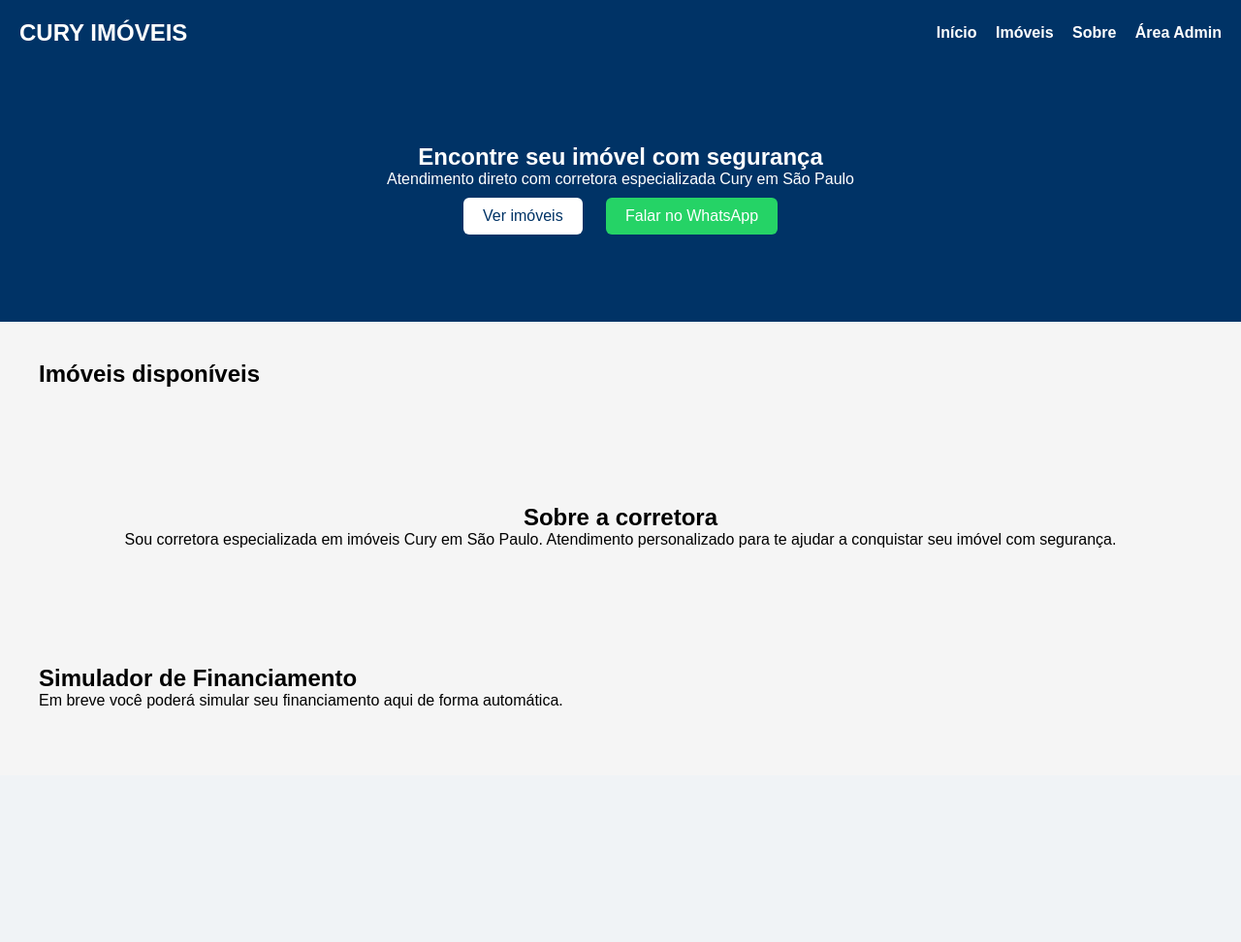
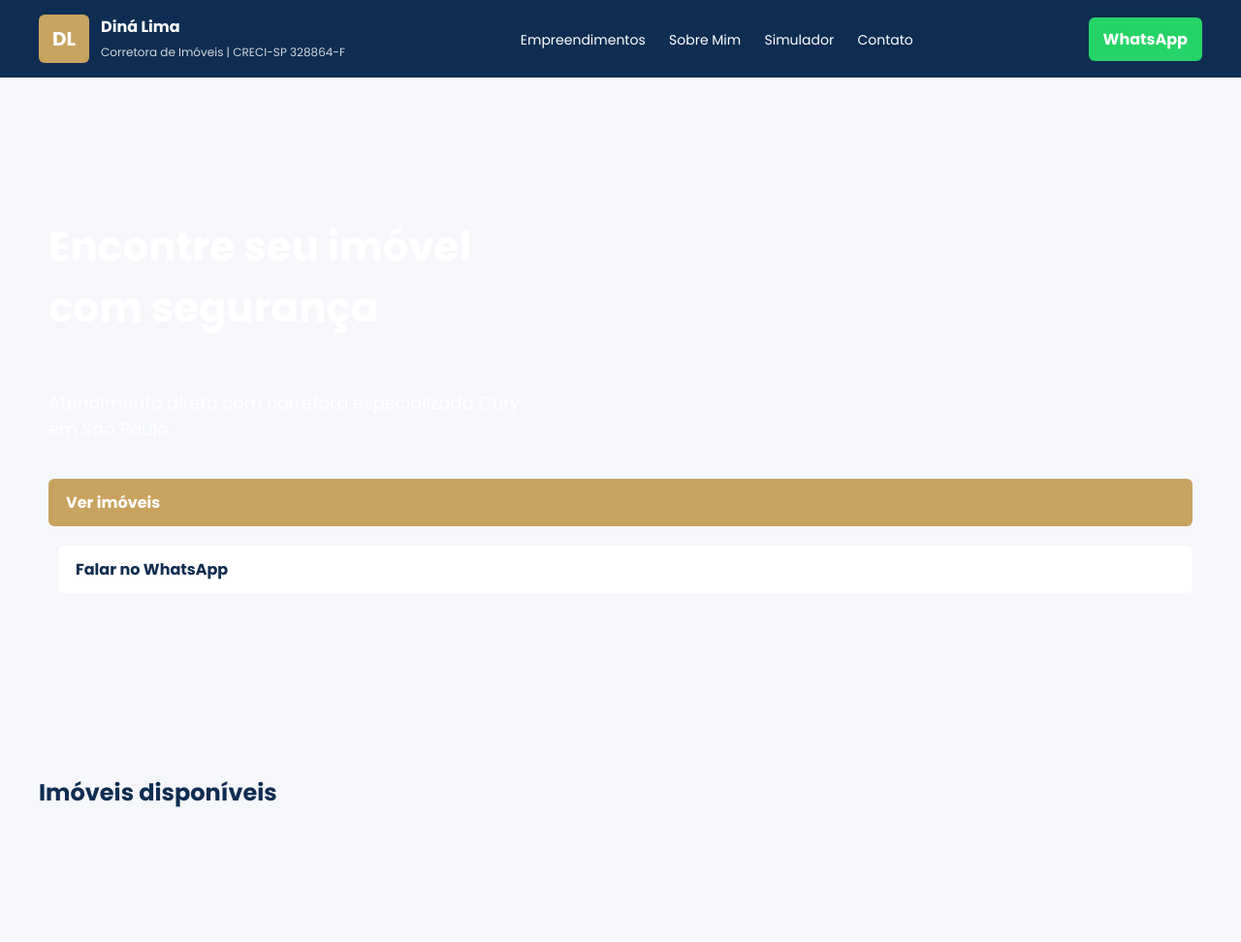
Before and after one commit to dinaflima-ui/dl-imoveis, a Flask app: page / in a window 1280 px wide. Shown: the top 972 px of the page at 97% size. Before the commit the page ends 731 px from the top, so only its background shows below. Run offline with Flask 3, Linux system fonts and the light colour scheme.

Commit message:
visual profissional do site

```diff
--- a/static/style.css
+++ b/static/style.css
@@ -1,242 +1,166 @@
-*{
-    margin:0;
-    padding:0;
-    box-sizing:border-box;
+body {
+    margin: 0;
+    font-family: 'Poppins', sans-serif;
+    background: #f5f7fb;
+    color: #1c1c1c;
 }
 
-body{
-
-    font-family:Arial, Helvetica, sans-serif;
-    background:#f4f4f4;
-
+/* HEADER */
+.header {
+    display: flex;
+    justify-content: space-between;
+    align-items: center;
+    padding: 15px 40px;
+    background: #0F2D52;
+    color: white;
 }
 
-header{
-
-    background:#ffffff;
-
-    display:flex;
-
-    justify-content:space-between;
-
-    align-items:center;
-
-    padding:20px 60px;
-
-    box-shadow:0 2px 10px rgba(0,0,0,.1);
-
+.logo {
+    display: flex;
+    align-items: center;
+    gap: 12px;
 }
 
-.logo h2{
-
-    color:#003366;
-
+.logo-box {
+    background: #C8A35F;
+    color: white;
+    font-weight: bold;
+    font-size: 20px;
+    padding: 10px 14px;
+    border-radius: 6px;
 }
 
-nav a{
-
-    text-decoration:none;
-
-    margin-left:25px;
-
-    color:#333;
-
-    font-weight:bold;
-
+.logo-text strong {
+    display: block;
+    font-size: 16px;
 }
 
-nav a:hover{
-
-    color:#0077cc;
-
+.logo-text span {
+    font-size: 12px;
+    opacity: 0.8;
 }
 
-.banner{
-
-    height:650px;
-
-    display:flex;
-
-    align-items:center;
-
-    padding-left:80px;
-
-    background:linear-gradient(to right,#003366,#0077cc);
-
-    color:white;
-
+.menu a {
+    color: white;
+    text-decoration: none;
+    margin: 0 10px;
+    font-size: 14px;
 }
 
-.texto-banner{
-
-    width:550px;
-
+.menu a:hover {
+    color: #C8A35F;
 }
 
-.texto-banner h1{
-
-    font-size:48px;
-
-    margin-bottom:20px;
-
+.whatsapp-btn {
+    background: #25D366;
+    color: white;
+    padding: 10px 15px;
+    border-radius: 6px;
+    text-decoration: none;
+    font-weight: bold;
 }
 
-.texto-banner p{
-
-    font-size:22px;
-
-    line-height:34px;
-
-    margin-bottom:35px;
-
+/* HERO */
+.hero {
+    background: url("/static/banner.jpg") center/cover no-repeat;
+    height: 80vh;
+    display: flex;
+    flex-direction: column;
+    justify-content: center;
+    padding: 0 50px;
+    color: white;
 }
 
-.botao{
-
-    background:#ff6600;
-
-    color:white;
-
-    padding:18px 35px;
-
-    border-radius:8px;
-
-    text-decoration:none;
-
-    font-size:20px;
-
-    font-weight:bold;
-
+.hero h1 {
+    font-size: 42px;
+    max-width: 500px;
 }
 
-.botao:hover{
-
-    background:#ff4500;
-
-}
-.imoveis{
-    padding:60px;
-    text-align:center;
+.hero p {
+    font-size: 18px;
+    max-width: 500px;
 }
 
-.imoveis h2{
-    font-size:32px;
-    margin-bottom:30px;
-    color:#003366;
+.btn, .btn2 {
+    display: inline-block;
+    margin-top: 20px;
+    padding: 12px 18px;
+    border-radius: 6px;
+    text-decoration: none;
+    font-weight: bold;
 }
 
-.grid{
-    display:flex;
-    gap:20px;
-    justify-content:center;
-    flex-wrap:wrap;
+.btn {
+    background: #C8A35F;
+    color: white;
 }
 
-.card{
-    background:white;
-    padding:20px;
-    width:250px;
-    border-radius:10px;
-    box-shadow:0 4px 10px rgba(0,0,0,0.1);
+.btn2 {
+    background: white;
+    color: #0F2D52;
+    margin-left: 10px;
 }
 
-.card h3{
-    margin-bottom:10px;
-    color:#0077cc;
+/* SEÇÕES */
+section {
+    padding: 60px 40px;
 }
 
-.card p{
-    margin-bottom:10px;
-}
-body{
-    font-family: Arial;
-    margin:0;
-    background:#f5f5f5;
+h2 {
+    color: #0F2D52;
+    margin-bottom: 20px;
 }
 
-header{
-    background:#003366;
-    color:white;
-    padding:20px;
-    display:flex;
-    justify-content:space-between;
+/* CARDS */
+.grid {
+    display: grid;
+    grid-template-columns: repeat(auto-fit, minmax(250px, 1fr));
+    gap: 20px;
 }
 
-nav a{
-    color:white;
-    margin-left:15px;
-    text-decoration:none;
+.card {
+    background: white;
+    border-radius: 10px;
+    overflow: hidden;
+    box-shadow: 0 5px 15px rgba(0,0,0,0.08);
 }
 
-section{
-    padding:40px;
+.card img {
+    width: 100%;
+    height: 180px;
+    object-fit: cover;
 }
 
-.card{
-    background:white;
-    padding:15px;
-    margin:10px 0;
-    border-radius:8px;
-}
-.hero{
-    background:#003366;
-    color:white;
-    padding:80px;
-    text-align:center;
+.card h3 {
+    margin: 10px;
 }
 
-.hero .btn{
-    background:white;
-    color:#003366;
-    padding:10px 20px;
-    margin:10px;
-    display:inline-block;
-    text-decoration:none;
-    border-radius:6px;
+.card p {
+    margin: 10px;
+    font-size: 14px;
 }
 
-.hero .btn2{
-    background:#25D366;
-    color:white;
-    padding:10px 20px;
-    margin:10px;
-    display:inline-block;
-    text-decoration:none;
-    border-radius:6px;
+.card strong {
+    margin: 10px;
+    display: block;
+    color: #0F2D52;
 }
 
-.grid{
-    display:grid;
-    grid-template-columns:repeat(auto-fit, minmax(250px, 1fr));
-    gap:20px;
+.btn-card {
+    display: block;
+    text-align: center;
+    background: #25D366;
+    color: white;
+    padding: 10px;
+    text-decoration: none;
+    border-radius: 0 0 10px 10px;
 }
 
-.card{
-    background:white;
-    padding:20px;
-    border-radius:10px;
-    box-shadow:0 5px 15px rgba(0,0,0,0.1);
+/* FOOTER */
+.footer {
+    background: #0F2D52;
+    color: white;
+    text-align: center;
+    padding: 30px;
+    font-size: 13px;
 }
-
-.card img{
-    width:100%;
-    border-radius:10px;
-    margin-bottom:10px;
-}
-
-.btn-card{
-    display:block;
-    margin-top:10px;
-    background:#003366;
-    color:white;
-    padding:8px;
-    text-align:center;
-    text-decoration:none;
-    border-radius:6px;
-}
-
-.sobre-box{
-    padding:40px;
-    background:#f5f5f5;
-    text-align:center;
-}
--- a/templates/index.html
+++ b/templates/index.html
@@ -53,12 +53,23 @@
 
     <div class="sobre-box">
 
-        <h2>Sobre a corretora</h2>
+        <img src="{{ url_for('static', filename='antonietta.jpg') }}" class="foto-corretora">
+
+        <h2>Antonietta Lima</h2>
+
+        <h3>Consultora Imobiliária Especialista Cury</h3>
 
         <p>
-            Sou corretora especializada em imóveis Cury em São Paulo.
-            Atendimento personalizado para te ajudar a conquistar seu imóvel com segurança.
+            Meu objetivo é ajudar você a conquistar o apartamento ideal com um atendimento próximo, transparente e sem pressão.
         </p>
+
+        <p>
+            Acompanho todo o processo, desde a simulação do financiamento até a entrega das chaves.
+        </p>
+
+        <a href="https://wa.me/55SEUNUMERO" class="btn-card">
+            Falar comigo no WhatsApp
+        </a>
 
     </div>
 
--- a/templates/layout.html
+++ b/templates/layout.html
@@ -1,26 +1,64 @@
 <!DOCTYPE html>
-<html lang="pt-BR">
+<html lang="pt-br">
+
 <head>
     <meta charset="UTF-8">
+    <title>Diná Lima | Corretora de Imóveis</title>
+
     <meta name="viewport" content="width=device-width, initial-scale=1.0">
-    <title>Cury Imóveis</title>
+
     <link rel="stylesheet" href="{{ url_for('static', filename='style.css') }}">
+
+    <link href="https://fonts.googleapis.com/css2?family=Poppins:wght@300;400;600;700&display=swap" rel="stylesheet">
 </head>
+
 <body>
 
-<header>
-    <h2>CURY IMÓVEIS</h2>
+<!-- HEADER -->
+<header class="header">
 
-    <nav>
-        <a href="/">Início</a>
-        <a href="#imoveis">Imóveis</a>
-        <a href="#sobre">Sobre</a>
-        <a href="/login">Área Admin</a>
+    <div class="logo">
+
+        <!-- LOGO DL -->
+        <div class="logo-box">
+            DL
+        </div>
+
+        <div class="logo-text">
+            <strong>Diná Lima</strong>
+            <span>Corretora de Imóveis | CRECI-SP 328864-F</span>
+        </div>
+
+    </div>
+
+    <nav class="menu">
+        <a href="#imoveis">Empreendimentos</a>
+        <a href="#sobre">Sobre Mim</a>
+        <a href="#simulador">Simulador</a>
+        <a href="#contato">Contato</a>
     </nav>
+
+    <a class="whatsapp-btn" href="https://wa.me/5511988798286" target="_blank">
+        WhatsApp
+    </a>
+
 </header>
 
-{% block conteudo %}
-{% endblock %}
+<!-- CONTEÚDO -->
+<main>
+    {% block conteudo %}{% endblock %}
+</main>
+
+<!-- FOOTER -->
+<footer class="footer">
+
+    <p>Diná Lima | Corretora de Imóveis | CRECI-SP 328864-F</p>
+
+    <p>Email: dina.lima@creci.org.br</p>
+
+    <p>Instagram: @dina.lima88</p>
+
+</footer>
 
 </body>
 </html>
```
Also changed, not shown: static/Antonietta.jpeg (added).
